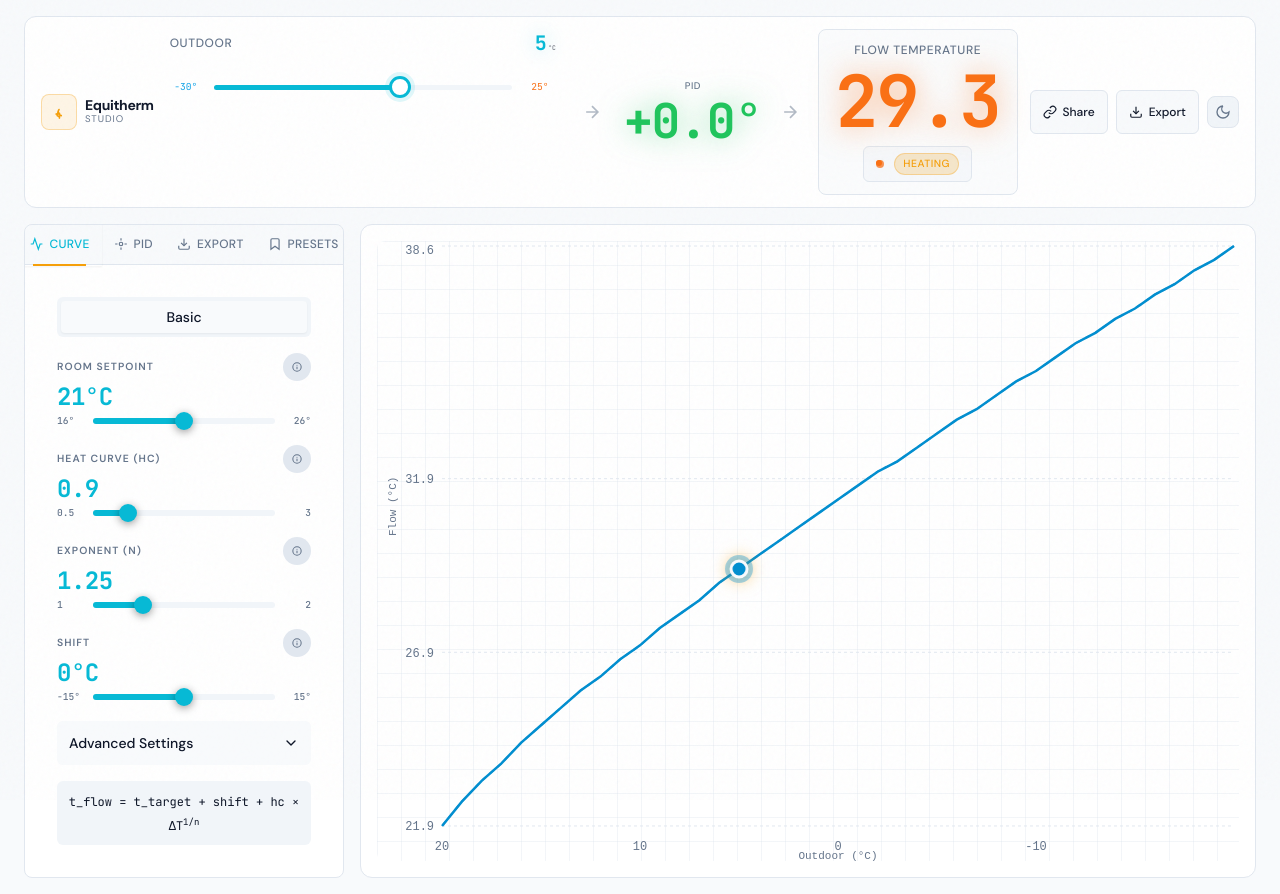
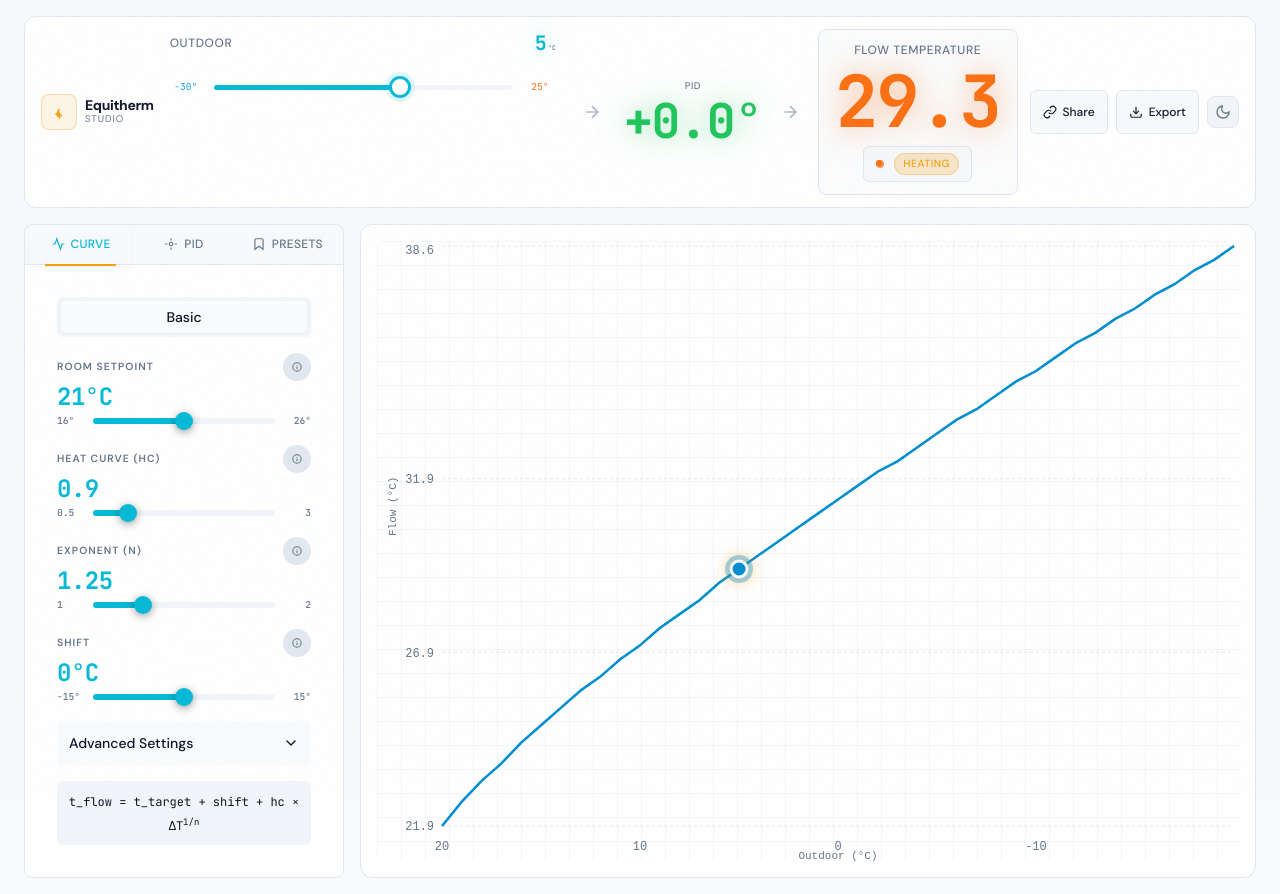
Before and after one commit to P4uLT/equitherm-studio, a React (Vite) app in the folder packages/web/: page / in a window 1280 px wide. Built offline with nearby package versions, Linux system fonts and the light colour scheme; what fluid-tailwind would draw is missing.

Commit message:
refactor(sidebar): remove Export tab (moved to header Sheet)

```diff
--- a/packages/web/src/components/AppShell/Sidebar.tsx
+++ b/packages/web/src/components/AppShell/Sidebar.tsx
@@ -6,7 +6,6 @@ import { ScrollArea } from '@/components/ui/scroll-area';
 import { ControlsCard } from '../ControlsCard';
 import { PIDPanel } from '../PIDPanel';
 import { PresetsPanel } from '../SidePanel/PresetsPanel';
-import { ExportPanel } from './ExportPanel';
 import { cn } from '@/lib/utils';
 
 export function Sidebar() {
@@ -66,28 +65,6 @@ export function Sidebar() {
             </span>
           </TabsTrigger>
           <TabsTrigger
-            value="export"
-            className={cn(
-              "relative flex-1 min-h-touch",
-              "rounded-none text-xs font-ui font-medium tracking-wide uppercase",
-              "transition-all duration-[var(--duration-normal)]",
-              "data-[state=active]:bg-transparent data-[state=active]:text-primary",
-              "data-[state=inactive]:bg-transparent data-[state=inactive]:text-muted-foreground data-[state=inactive]:hover:text-foreground",
-              "after:absolute after:bottom-0 after:left-4 after:right-4 after:h-0.5",
-              "after:bg-transparent after:transition-all after:duration-[var(--duration-normal)]",
-              "data-[state=active]:after:bg-accent data-[state=active]:after:shadow-[var(--glow-heating)]"
-            )}
-          >
-            <span className="flex items-center gap-1.5">
-              <svg className="w-3.5 h-3.5" viewBox="0 0 24 24" fill="none" stroke="currentColor" strokeWidth="2">
-                <path d="M21 15v4a2 2 0 0 1-2 2H5a2 2 0 0 1-2-2v-4"/>
-                <polyline points="7,10 12,15 17,10"/>
-                <line x1="12" y1="15" x2="12" y2="3"/>
-              </svg>
-              <span className="hidden sm:inline">Export</span>
-            </span>
-          </TabsTrigger>
-          <TabsTrigger
             value="presets"
             className={cn(
               "relative flex-1 min-h-touch",
@@ -123,12 +100,6 @@ export function Sidebar() {
             </div>
           </TabsContent>
 
-          <TabsContent value="export" className="m-0 focus-visible:outline-none">
-            <div className="p-4">
-              <ExportPanel />
-            </div>
-          </TabsContent>
-
           <TabsContent value="presets" className="m-0 focus-visible:outline-none">
             <div className="p-4">
               <PresetsPanel />
```
